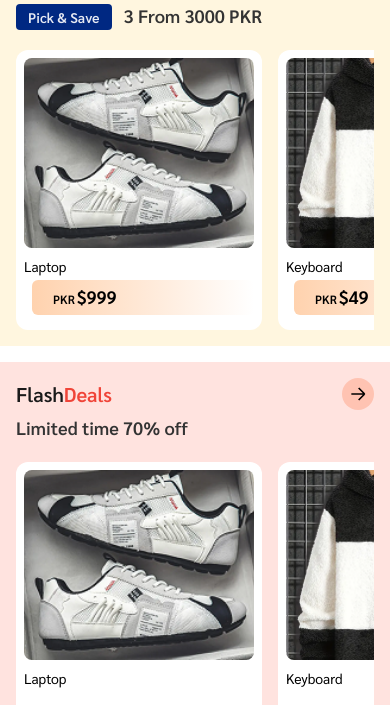
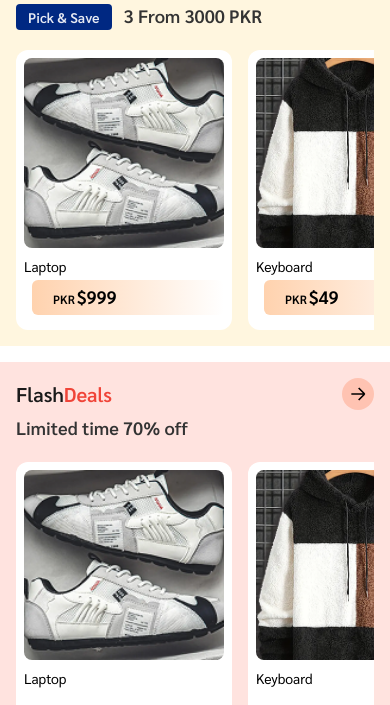
Before and after one commit to Value-Box/vb-main, a React (Vite) app: page / in a window 390 px wide. Shown: the part 595-1300 px from the top of the page. Built offline with nearby package versions, Linux system fonts and the light colour scheme.

Commit message:
create carousel responsive

```diff
--- a/src/Pages/Home.jsx
+++ b/src/Pages/Home.jsx
@@ -84,7 +84,7 @@ function Home() {
         &#8594;
       </button>
     </div>
-    <div className='p-3 md:p-0'>
+    <div className='p-3 md:p-0 bg-[#FCFCFC]'>
     <div className='flex justify-between md:justify-start md:m-0 lg:justify-between flex-auto rounded-lg sm:flex-wrap flex-col sm:flex-row lg:flex-nowrap md:px-4 px-2 lg:px-8
     2xl:px-20 py-4 gap-2 max-w-[1920px] mx-auto bg-[#FEF6E6] md:bg-white'>
 
@@ -200,8 +200,8 @@ function Home() {
       </div>
     </div>
 
-    <div className='flex flex-wrap xl:flex-nowrap gap-4 sm:p-4 max-w-[1920px] mx-auto'>
-      <div className='bg-[#FFF6DF] sm:rounded-2xl p-4 w-full'>
+    <div className='flex flex-wrap sm:flex-nowrap gap-4 sm:p-4 max-w-[1920px] mx-auto'>
+      <div className='bg-[#FFF6DF] sm:rounded-2xl p-4 w-full sm:w-[50%] xl:w-full'>
         <Link>
         <div className='flex justify-between items-center mb-1'>
           <h3 className='text-[#1A1A1A] font-semibold 2xl:font-bold text-xl lg:text-2xl 2xl:text-3xl '>Bundle Deals</h3>
@@ -295,7 +295,7 @@ function Home() {
             <p className="text-indigo-600 font-bold">{product.price}</p>
           </div> */}
           <div className='bg-[#FFF] p-2 w-fit rounded-xl flex flex-col h-[280px] 2xl:h-[350px]'>
-          <img src={product.img} alt="" className="min-w-[230px] no-select pointer-events-none h-[190px] 2xl:h-[250px] rounded-lg object-cover" />
+          <img src={product.img} alt="" className="min-w-[200px] sm:min-w-[230px] no-select pointer-events-none h-[190px] 2xl:h-[250px] rounded-lg object-cover" />
           <p className="w-full whitespace-normal break-words mt-2 text-sm">{product.name}</p>
             <p className='inline-flex items-center rounded-md bg-gradient-to-l from-white to-[#FFD2AE] mt-1 ml-2'>
               <svg xmlns="http://www.w3.org/2000/svg" className='relative left-[-10px]' width="21" height="35" viewBox="0 0 21 35" fill="none">
@@ -320,7 +320,7 @@ function Home() {
     </div>
       </div>
 
-      <div className='bg-[#FFE3DF] sm:rounded-2xl p-4 w-full'>
+      <div className='bg-[#FFE3DF] sm:rounded-2xl p-4 w-full sm:w-[50%] xl:w-full'>
         <Link>
         <div className='flex justify-between items-center mb-1'>
           <h3 className='text-[#1A1A1A] font-semibold 2xl:font-bold text-xl lg:text-2xl 2xl:text-3xl '><span>Flash</span><span className='text-[#F04438] '>Deals</span></h3>
@@ -403,7 +403,7 @@ function Home() {
         {products.map((product) => (
           <>
           <div className="bg-[#FFF] p-2 w-fit rounded-xl flex flex-col h-[280px] 2xl:h-[350px]">
-          <img src={product.img} alt="" className="min-w-[230px] no-select pointer-events-none h-[190px] 2xl:h-[250px] rounded-lg object-cover" />
+          <img src={product.img} alt="" className="min-w-[200px] sm:min-w-[230px] no-select pointer-events-none h-[190px] 2xl:h-[250px] rounded-lg object-cover" />
 
   {/* Yeh div flexible space le raha hai */}
   <div className="flex flex-col flex-grow justify-between">
```
